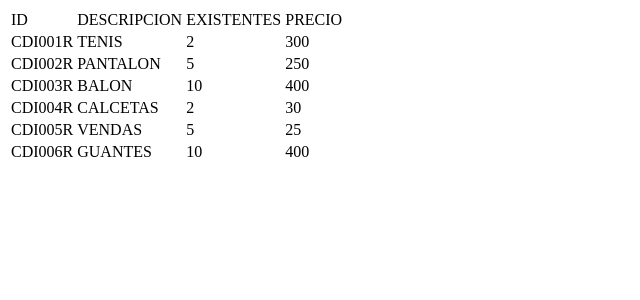
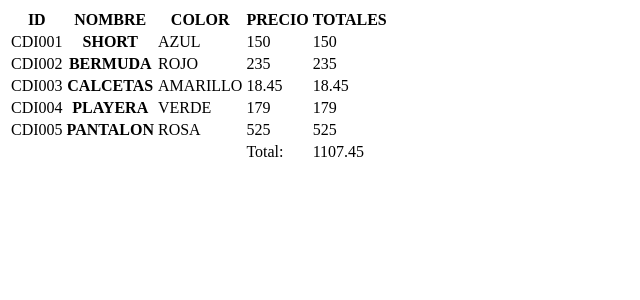
Before and after one commit to Chris-044/XAMPP, a PHP site: page / in a window 1280 px wide. Shown: the top 300 px of the page, without its empty margins (0-640 px from the left). Run offline with PHP 8.4, Linux system fonts and the light colour scheme.

Commit message:
TABLA PHP

```diff
--- a/index.php
+++ b/index.php
@@ -1,23 +1,50 @@
+
 <?php
+$datos = [
+    "ID" => ["CDI001", "CDI002", "CDI003", "CDI004", "CDI005"],
+    "NOMBRE" => ["SHORT", "BERMUDA", "CALCETAS", "PLAYERA", "PANTALON"],
+    "COLOR" => ["AZUL", "ROJO", "AMARILLO","VERDE","ROSA"],
+    "PRECIO" => [150, 235, 18.45, 179, 525],
+    "TOTALES" => []
+];
 
-$datos = array(
-    ["ID", "DESCRIPCION", "EXISTENTES", "PRECIO"],
-    ["ID" => "CDI001R", "TENIS", 2, 300],
-    ["ID" => "CDI002R", "PANTALON", 5, 250],
-    ["ID" => "CDI003R", "BALON", 10, 400],
-    ["ID" => "CDI004R", "CALCETAS", 2, 30],
-    ["ID" => "CDI005R", "VENDAS", 5, 25],
-    ["ID" => "CDI006R", "GUANTES", 10, 400],
-);
+foreach ($datos["PRECIO"] as $index => $precio) {
+    $datos["TOTALES"][$index] = $precio;
+}
+
+$precioTotal = 0;
+foreach ($datos["PRECIO"] as $precio) {
+    $precioTotal += $precio;
+}
+
+$datos["TOTALES"][] = $precioTotal;
 
 echo "<table>";
-foreach ($datos as $fila) {
+
+
+echo "<tr>";
+foreach ($datos as $key => $value) {
+    echo "<th>" . $key . "</th>";
+}
+echo "</tr>";
+
+foreach ($datos["ID"] as $index => $id) {
     echo "<tr>";
-    foreach ($fila as $dato) {
-        echo "<td>" . $dato . "</td>";
-    }
+    echo "<td>" . $id . "</td>";
+    echo "<th>" . $datos["NOMBRE"][$index] . " </th>";
+    echo "<td>" . $datos["COLOR"][$index] . " </td>";
+    echo "<td>" . $datos["PRECIO"][$index] . "</td>";
+    echo "<td>" . $datos["TOTALES"][$index] . "</td>";
     echo "</tr>";
 }
+
+echo "<tr>";
+echo "<td></td>";
+echo "<td></td>";
+echo "<td></td>";
+echo "<td>Total:</td>";
+echo "<td>" . $datos["TOTALES"][count($datos["TOTALES"]) - 1] . "</td>";
+echo "</tr>";
 
 echo "</table>";
 
```
